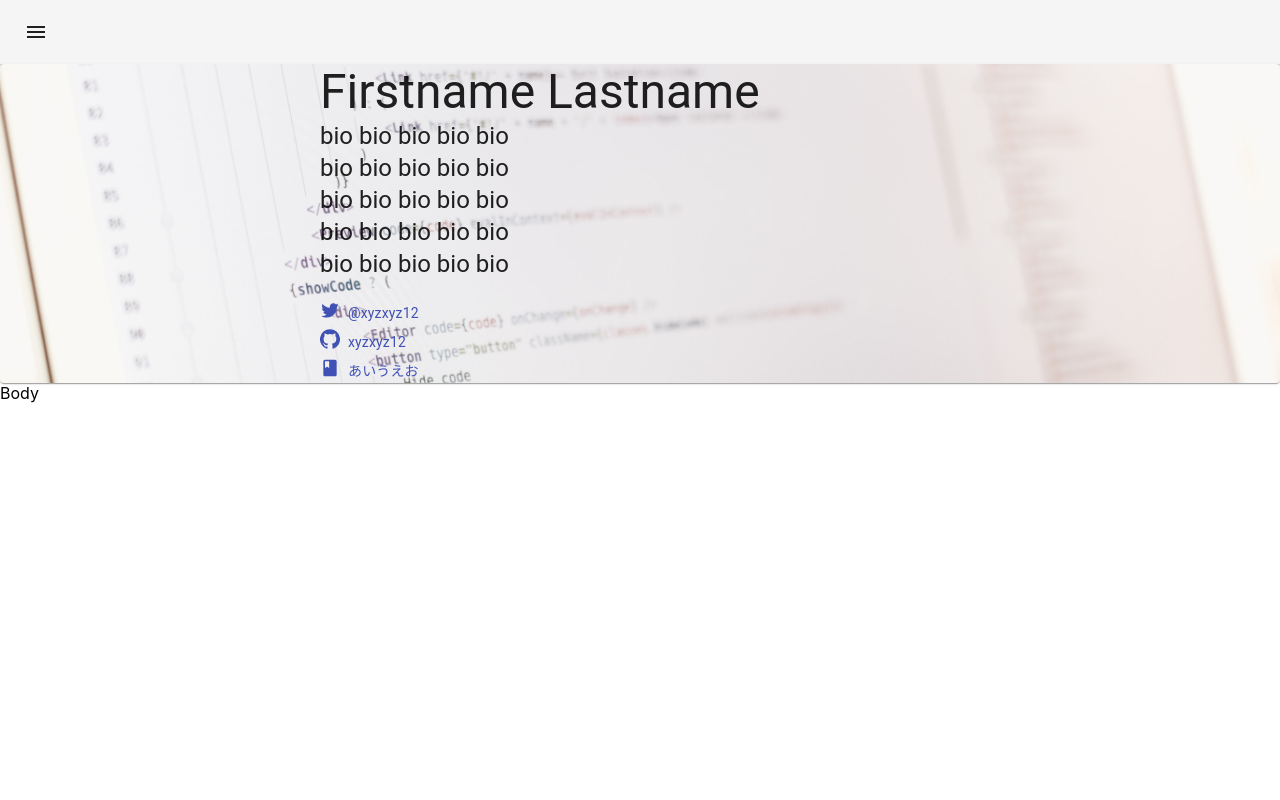
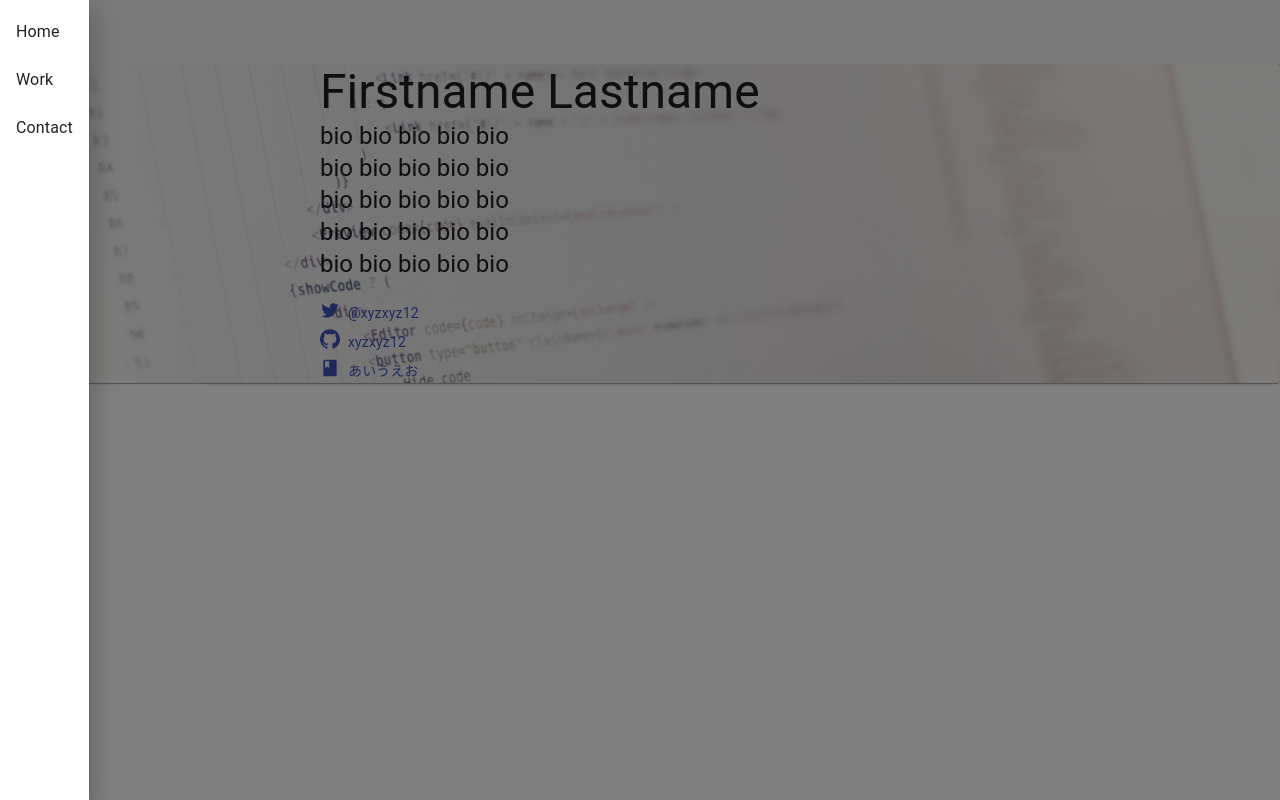
Before and after one commit to utouto97/portfolio, a React (Create React App) app: page / in a window 1280 px wide. Both pictures are taken after a click on the button "menu". Built offline with nearby package versions, Linux system fonts and the light colour scheme.

Commit message:
add toggle menu

```diff
--- a/src/Header.tsx
+++ b/src/Header.tsx
@@ -1,4 +1,4 @@
-import React from 'react';
+import React, { useState } from 'react';
 
 import { createStyles, makeStyles, Theme } from '@material-ui/core/styles';
 import AppBar from '@material-ui/core/AppBar';
@@ -8,6 +8,7 @@ import IconButton from '@material-ui/core/IconButton';
 import Paper from '@material-ui/core/Paper';
 import Grid from '@material-ui/core/Grid';
 import Link from '@material-ui/core/Link';
+import Drawer from '@material-ui/core/Drawer';
 
 import MenuIcon from '@material-ui/icons/Menu';
 import TwitterIcon from '@material-ui/icons/Twitter';
@@ -15,6 +16,7 @@ import GitHubIcon from '@material-ui/icons/GitHub';
 import BookIcon from '@material-ui/icons/Book';
 
 import headerImg from './header.jpg';
+import Menu from './Menu';
 
 const useStyles = makeStyles((theme: Theme) =>
   createStyles({
@@ -34,12 +36,21 @@ const useStyles = makeStyles((theme: Theme) =>
 
 const Header = () => {
   const classes = useStyles();
+  const [menuOpen, setMenuOpen] = useState(false);
+
+  const toggleMenu = (menuOpen: boolean) =>
+    (event: React.KeyboardEvent | React.MouseEvent) => {
+      setMenuOpen(menuOpen);
+    };
 
   return (
     <React.Fragment>
+      <Drawer anchor='left' open={menuOpen} onClose={toggleMenu(false)}>
+        <Menu />
+      </Drawer>
       <AppBar position='static' color='default'>
         <Toolbar>
-          <IconButton edge='start' color='inherit' aria-label='menu'>
+          <IconButton edge='start' color='inherit' aria-label='menu' onClick={toggleMenu(!menuOpen)}>
             <MenuIcon />
           </IconButton>
         </Toolbar>
--- /dev/null
+++ b/src/Menu.tsx
@@ -0,0 +1,25 @@
+import React from 'react';
+
+import List from '@material-ui/core/List';
+import ListItem from '@material-ui/core/ListItem';
+import ListItemText from '@material-ui/core/ListItemText';
+
+const Menu = () => {
+  return (
+    <React.Fragment>
+      <List component='nav'>
+        <ListItem button>
+          <ListItemText primary='Home' />
+        </ListItem>
+        <ListItem button>
+          <ListItemText primary='Work' />
+        </ListItem>
+        <ListItem button>
+          <ListItemText primary='Contact' />
+        </ListItem>
+      </List>
+    </React.Fragment>
+  );
+};
+
+export default Menu;
```
